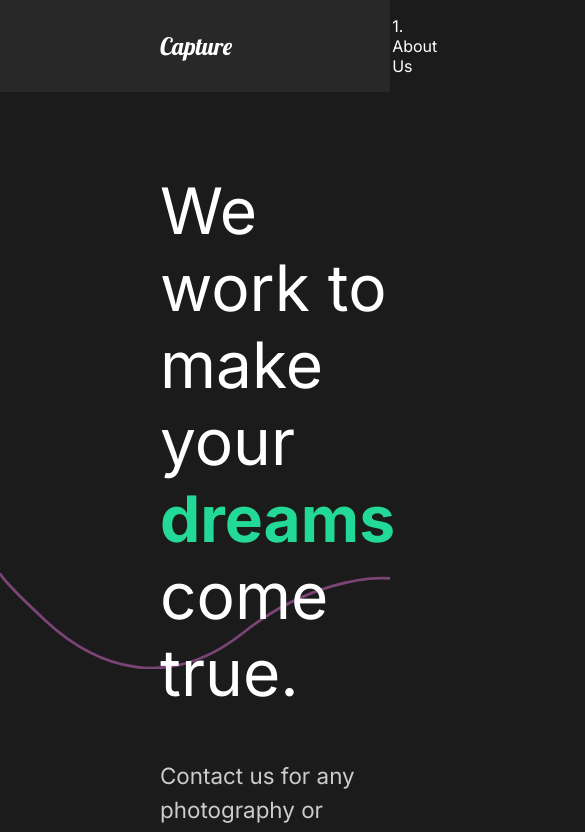
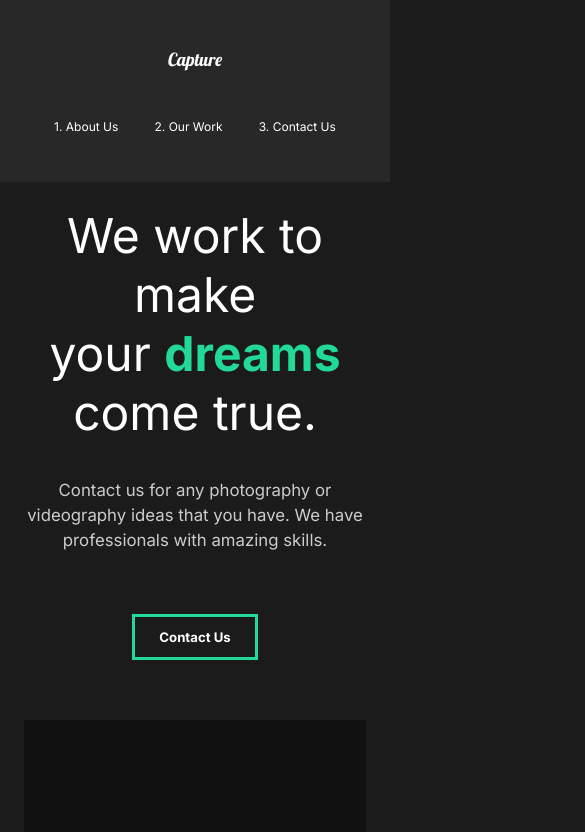
Before and after one commit to KevinGage/ReactDesigns, a React (Create React App) app in the folder animated-website/: page / in a window 390 px wide. Shown: the top 832 px of the page, 585 px wide, since content can reach past the window. Built offline with nearby package versions, Linux system fonts and the light colour scheme.

Commit message:
added reactive styling with media queries

```diff
--- a/animated-website/src/components/GlobalStyle.js
+++ b/animated-website/src/components/GlobalStyle.js
@@ -5,6 +5,12 @@ const GlobalStyle = createGlobalStyle`
   margin: 0;
   padding: 0;
   box-sizing: border-box;
+}
+
+html {
+  @media (max-width: 1700px) {
+    font-size: 75%;
+  }
 }
 
 body{
--- a/animated-website/src/components/Nav.js
+++ b/animated-website/src/components/Nav.js
@@ -52,6 +52,22 @@ const StyledNav = styled.nav`
     padding-left: 10rem;
     position: relative;
   }
+  @media (max-width: 1300px) {
+    flex-direction: column;
+    padding: 2rem 1rem;
+    #logo {
+      display: inline-block;
+      margin: 2rem;
+    }
+    ul {
+      padding: 2rem;
+      justify-content: space-around;
+      width: 100%;
+      li {
+        padding: 0;
+      }
+    }
+  }
 `;
 
 export default Nav;
--- a/animated-website/src/components/ServicesSection.js
+++ b/animated-website/src/components/ServicesSection.js
@@ -73,6 +73,9 @@ const StyledServices = styled(StyledAbout)`
 const StyledCards = styled.div`
   display: flex;
   flex-wrap: wrap;
+  @media (max-width: 1300px) {
+    justify-content: center;
+  }
 `;
 const StyledCard = styled.div`
   flex-basis: 20rem;
--- a/animated-website/src/pages/ContactUs.js
+++ b/animated-website/src/pages/ContactUs.js
@@ -44,11 +44,18 @@ const SyledContact = styled(motion.div)`
   color: #353535;
   background: #fff;
   min-height: 90vh;
+  @media (max-width: 1300px) {
+    padding: 2rem;
+    font-size: 1rem;
+  }
 `;
 
 const StyledTitle = styled.div`
   margin-bottom: 4rem;
   color: black;
+  @media (max-width: 1300px) {
+    margin-top: 5rem;
+  }
 `;
 
 const StyledHide = styled.div`
--- a/animated-website/src/pages/MovieDetail.js
+++ b/animated-website/src/pages/MovieDetail.js
@@ -76,6 +76,10 @@ const StyledAwards = styled.div`
   margin: 5rem 10rem;
   align-items: center;
   justify-content: space-around;
+  @media (max-width: 1300px) {
+    display: block;
+    margin: 2rem 2rem;
+  }
 `;
 
 const StyledAward = styled.div`
--- a/animated-website/src/pages/OurWork.js
+++ b/animated-website/src/pages/OurWork.js
@@ -80,6 +80,9 @@ const StyledWork = styled(motion.div)`
   h2 {
     padding: 1rem 0rem;
   }
+  @media (max-width: 1300px) {
+    padding: 2rem 2rem;
+  }
 `;
 
 const StyledMovie = styled(motion.div)`
--- a/animated-website/src/styles.js
+++ b/animated-website/src/styles.js
@@ -8,6 +8,12 @@ export const StyledAbout = styled(motion.div)`
   justify-content: space-between;
   padding: 5rem 10rem;
   color: white;
+
+  @media (max-width: 1300px) {
+    display: block;
+    padding: 2rem 2rem;
+    text-align: center;
+  }
 `;
 
 export const StyledDescription = styled.div`
@@ -16,6 +22,13 @@ export const StyledDescription = styled.div`
   z-index: 2;
   h2 {
     font-weight: lighter;
+  }
+
+  @media (max-width: 1300px) {
+    padding: 0;
+    button {
+      margin: 2rem 0rem 5rem 0rem;
+    }
   }
 `;
 
```
